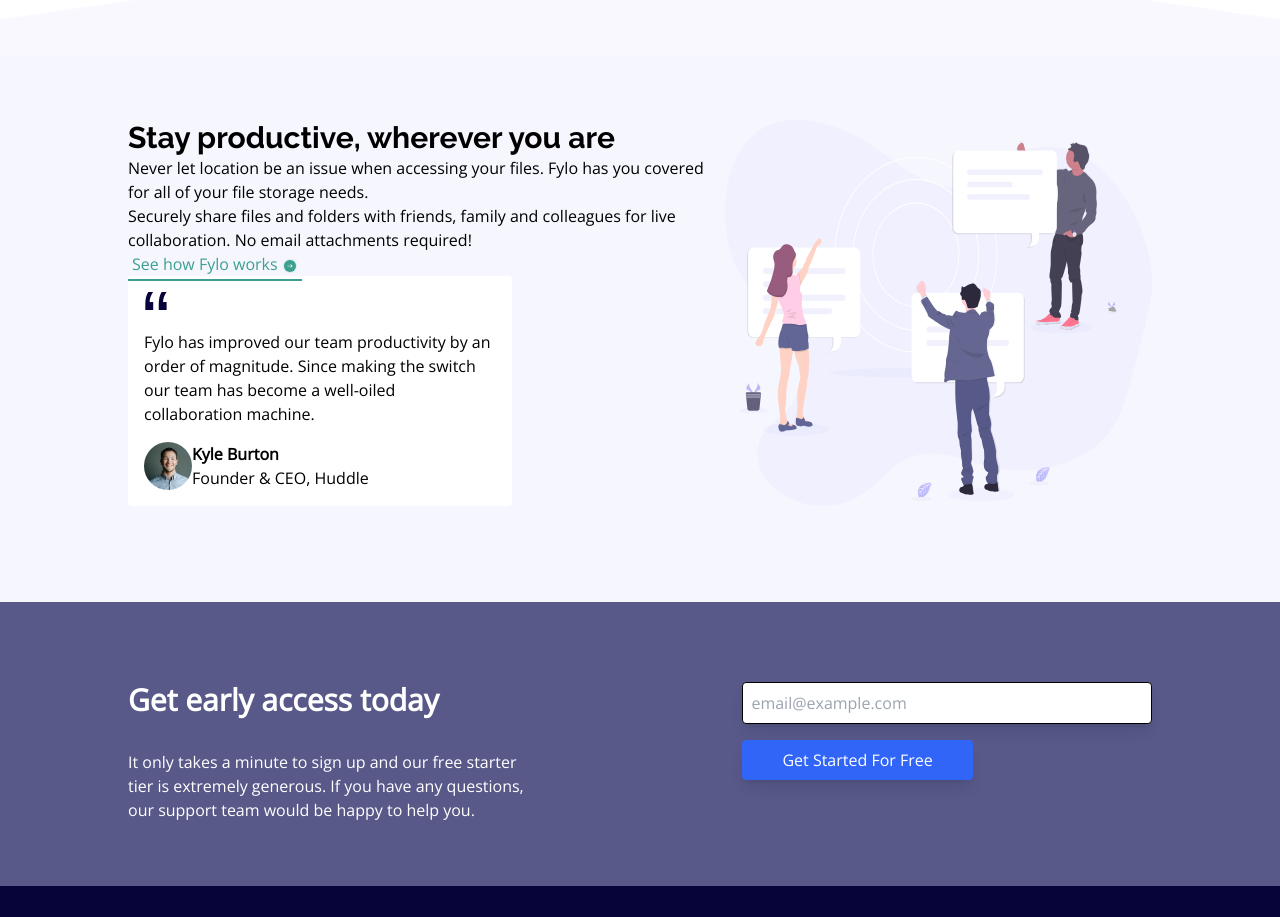
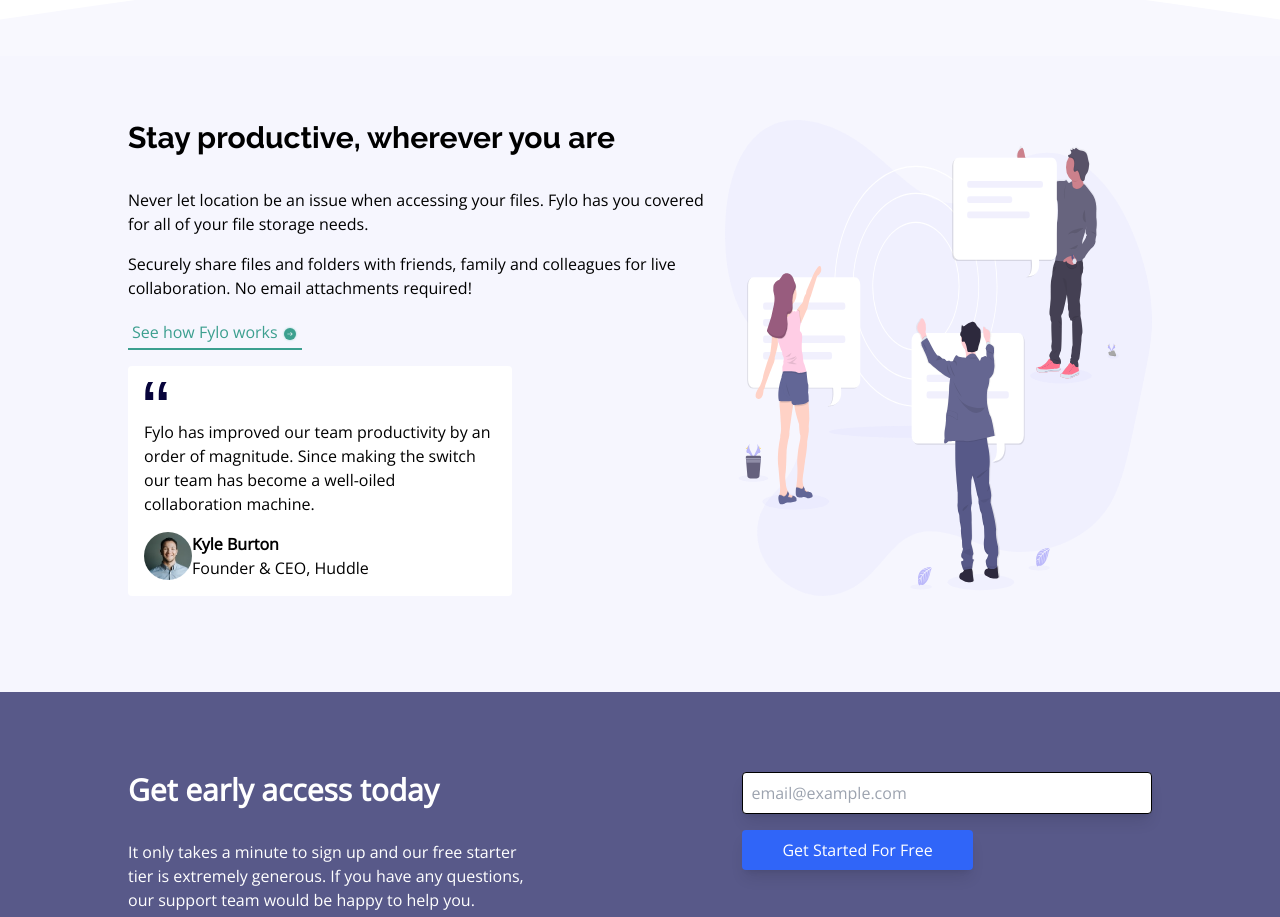
Before and after one commit to lilKriT/fylo-landing-page, a website built with webpack: page src/template.html in a window 1280 px wide. Shown: the part 820-1737 px from the top of the page. Built offline with nearby package versions, Linux system fonts and the light colour scheme.

Commit message:
Styling.

```diff
--- a/src/template.html
+++ b/src/template.html
@@ -66,11 +66,11 @@
     <!-- Features -->
     <section class="flex justify-center bg-lightGrayishBlue">
       <div class="container flex mt-16 mb-24">
-        <div>
+        <div class="flex flex-col gap-4 items-start">
           <h2 class="text-3xl font-bold font-raleway">
             Stay productive, wherever you are
           </h2>
-          <p>
+          <p class="mt-4">
             Never let location be an issue when accessing your files. Fylo has
             you covered for all of your file storage needs.
           </p>
@@ -80,7 +80,7 @@
           </p>
           <a
             href="#"
-            class="text-moderateCyan border-b-2 border-moderateCyan p-1 hover:brightness-150 duration-150 ease-in-out"
+            class="inline-block text-moderateCyan border-b-2 border-moderateCyan p-1 hover:brightness-150 duration-150 ease-in-out"
             >See how Fylo works
             <img src="./images/icon-arrow.svg" alt="" class="inline-block"
           /></a>
```
